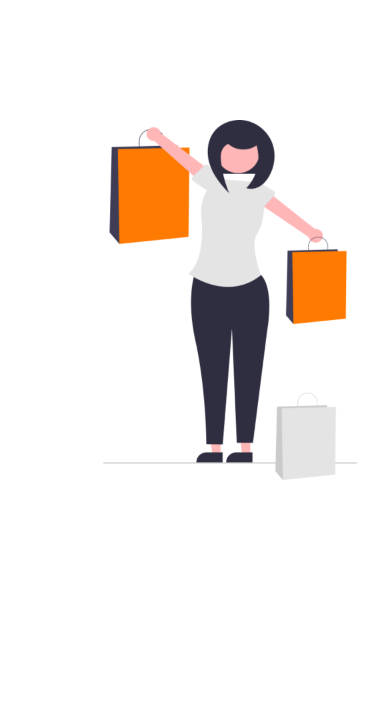
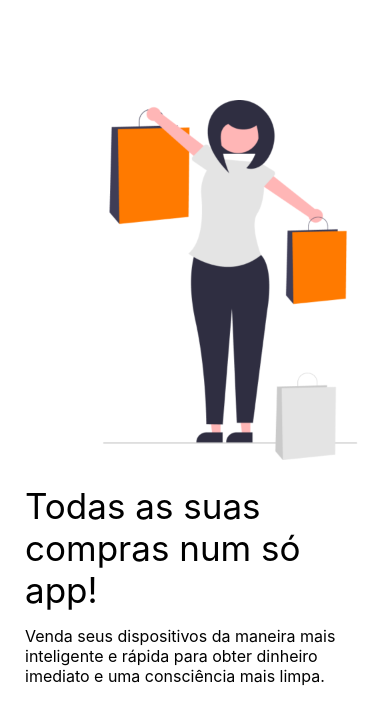
Before and after one commit to alexandresjunior/mobile-apps-react-native, a React Native app in the folder ecommerce-app-expo/: screen / in a window 390 px wide. Shown: the top 724 px of the page. Built offline with nearby package versions, Linux system fonts and the light colour scheme.

Commit message:
Inclusão de texto

```diff
--- a/ecommerce-app-expo/src/telas/TelaPrincipal/index.js
+++ b/ecommerce-app-expo/src/telas/TelaPrincipal/index.js
@@ -1,20 +1,32 @@
 import React from "react";
-import { Image, StyleSheet, View } from "react-native";
+import { Image, StyleSheet, View, Text } from "react-native";
 import img from "../../../assets/tela_principal.png";
 
 const TelaPrincipal = () => {
     return (
         <View>
             <Image source={img} style={estilos.imagem} />
+            <Text style={estilos.titulo}>Todas as suas compras num só app!</Text>
+            <Text style={estilos.subtitulo}>Venda seus dispositivos da maneira mais inteligente e rápida para obter dinheiro imediato e uma consciência mais limpa.</Text>
         </View>
     )
 }
 
 const estilos = StyleSheet.create({
     imagem: {
-        "marginTop": 120,
+        "marginTop": 100,
         "width": 360,
         "height": 360
+    },
+    titulo: {
+        "margin": 25,
+        "marginBottom": 15,
+        "fontSize": 35
+    },
+    subtitulo: {
+        "margin": 25,
+        "marginTop": 0,
+        "fontSize": 16
     }
 })
 
```
